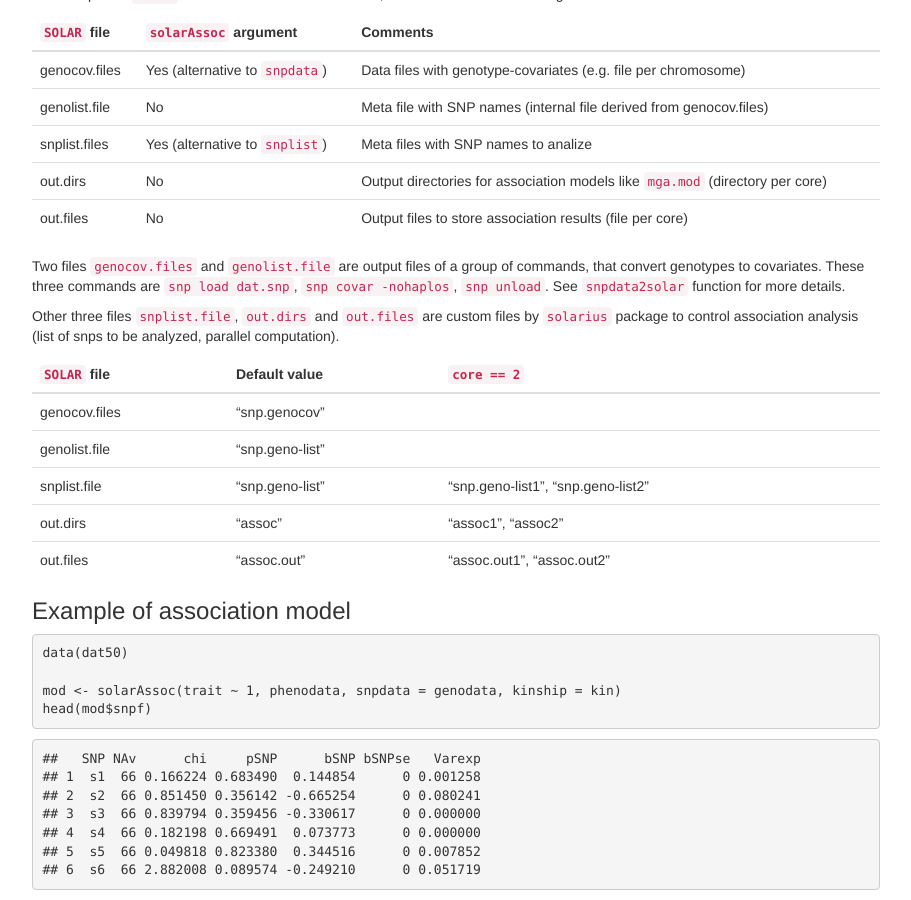
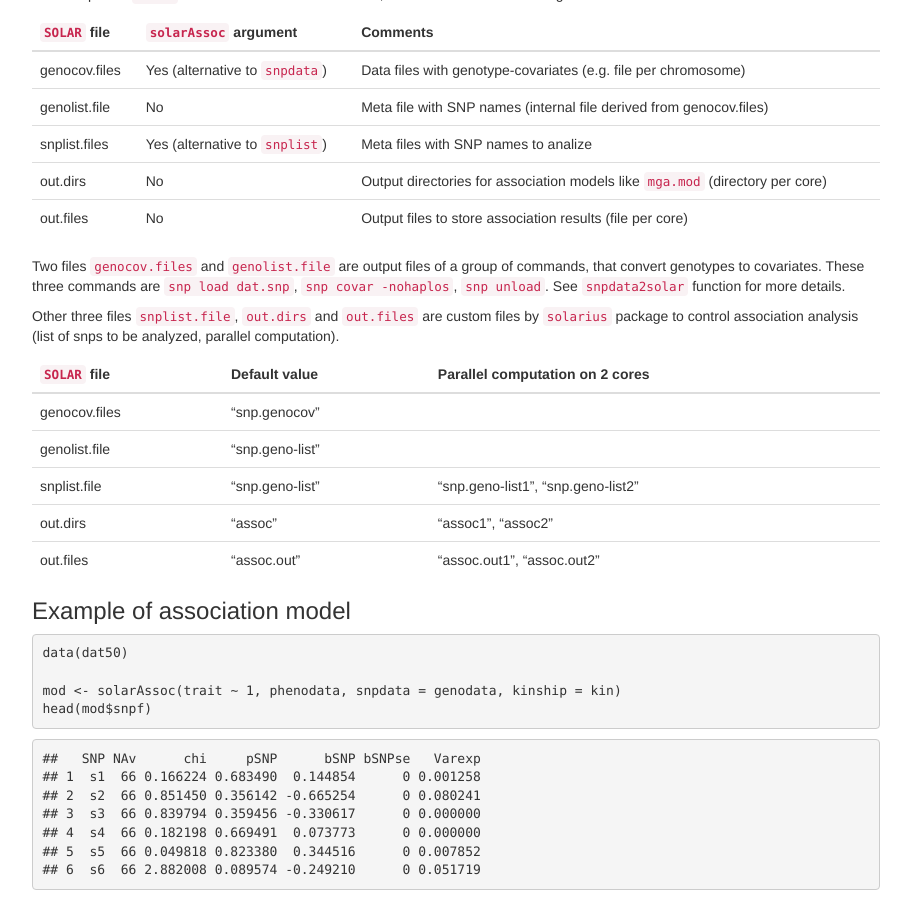
Before and after one commit to ugcd/solarius, a Jekyll site: the page built from pages/assoc/assoc.md, in a window 1280 px wide and 900 px high, scrolled down 913 px. Shown: the whole window, without its empty margins (38-949 px from the left). Built offline with Jekyll 4.4.1, drawn with Linux system fonts in a browser that asks for light colours; nearby versions of some CDN libraries; library files that are not in the unit come from our copies.

Commit message:
up assoc page #4

```diff
--- a/pages/assoc/assoc.Rmd
+++ b/pages/assoc/assoc.Rmd
@@ -60,7 +60,7 @@ Other three files `snplist.file`, `out.dirs` and `out.files`
 are custom files by `solarius` package
 to control association analysis (list of snps to be analyzed, parallel computation).
 
-| `SOLAR` file | Default value | `core == 2` |
+| `SOLAR` file | Default value | Parallel computation on 2 cores |
 |--|--|
 | genocov.files | "snp.genocov" | |
 | genolist.file | "snp.geno-list" | |
--- a/pages/assoc/assoc.md
+++ b/pages/assoc/assoc.md
@@ -74,7 +74,7 @@ Other three files `snplist.file`, `out.dirs` and `out.files`
 are custom files by `solarius` package
 to control association analysis (list of snps to be analyzed, parallel computation).
 
-| `SOLAR` file | Default value | `core == 2` |
+| `SOLAR` file | Default value | Parallel computation on 2 cores |
 |--|--|
 | genocov.files | "snp.genocov" | |
 | genolist.file | "snp.geno-list" | |
```
